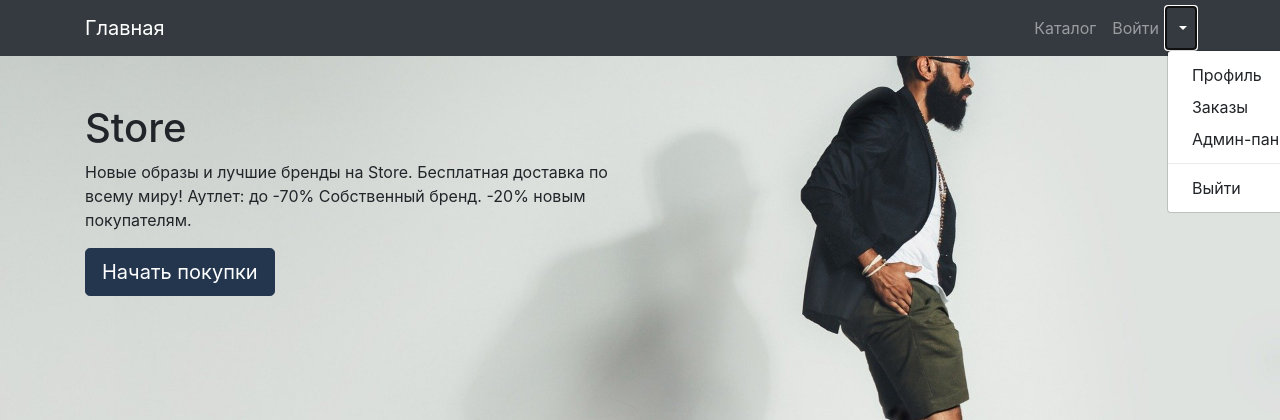
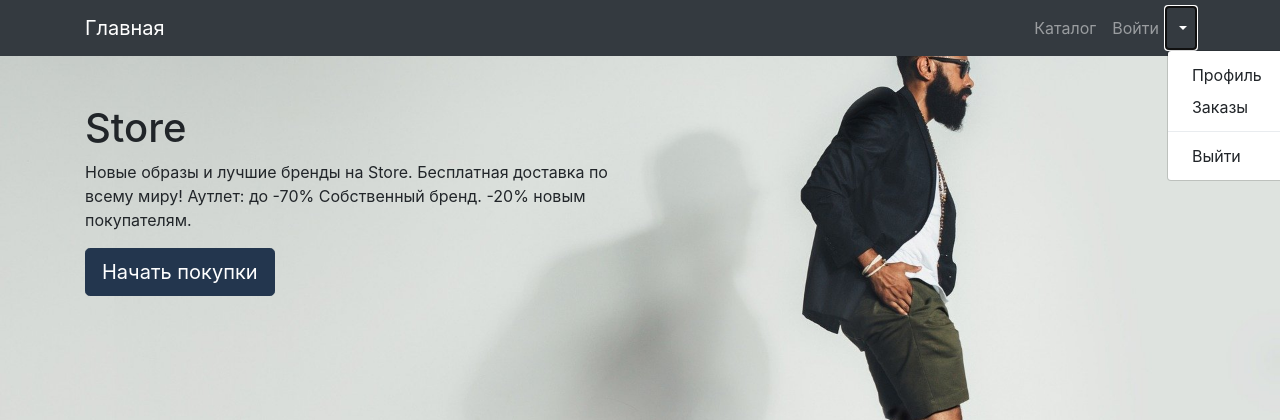
Before and after one commit to egor200512/store_site, a Django app: page / in a window 1280 px wide, after a click that opens the changed part. Shown: the top 420 px of the page. Run offline with Django 5.2, Linux system fonts and the light colour scheme; some libraries are stand-ins or nearby versions.

Commit message:
sec comm

```diff
--- a/products/templates/products/base.html
+++ b/products/templates/products/base.html
@@ -35,8 +35,13 @@
                     <a class="nav-link" href="{% url 'products:index' %}">Каталог <i class="fas fa-shopping-bag"></i> </a>
                 </li>
                 <li class="nav-item">
+                {% if user.is_authenticated == False %}
                     <a class="nav-link" href="{% url 'users:login' %}">Войти <i class="fas fa-sign-in-alt"></i></a>
+                {% else %}
+                    <a class="nav-link" href="{% url 'users:profile' %}">{{ user.first_name }} <i class=""></i></a>
+                {% endif %}
                 </li>
+
                 <li class="nav-item dropdown">
                     <a class="nav-link dropdown-toggle" href="#" id="navbarDropdown" role="button"
                        data-bs-toggle="dropdown" aria-expanded="false">
@@ -44,15 +49,21 @@
                     </a>
                     <ul class="dropdown-menu" aria-labelledby="navbarDropdown">
                         <li>
-                            <a class="dropdown-item" href="{% url 'users:profile' %}">Профиль</a>
+                            {% if user.is_authenticated %}
+                                <a class="dropdown-item" href="{% url 'users:profile' %}">Профиль</a>
+                            {% else %}
+                                <a class="dropdown-item" href="{% url 'users:login' %}">Профиль</a>
+                            {% endif %}
                         </li>
                         <li><a class="dropdown-item" href="orders/orders.html">Заказы</a></li>
-                        <li><a class="dropdown-item" href="#">Админ-панель</a></li>
+                        {% if user.is_superuser or user.is_staff %}
+                            <li><a class="dropdown-item" href= {% url 'admin:index' %}>Админ-панель</a></li>
+                        {% endif %}
                         <li>
                             <hr class="dropdown-divider">
                         </li>
                         <li>
-                            <a class="dropdown-item" href="#">
+                            <a class="dropdown-item" href="{% url 'users:logout' %}">
                                 Выйти
                             </a>
                         </li>
--- a/products/views.py
+++ b/products/views.py
@@ -8,7 +8,6 @@ from products.models import Product, ProductCategory
 def index(request):
     context = {
         'title' : 'Главная страница',
-        'user' : 'Ivan',
     }
     return render(request, 'products/index.html', context=context)
 
```
Also changed, not shown: db.sqlite3.
